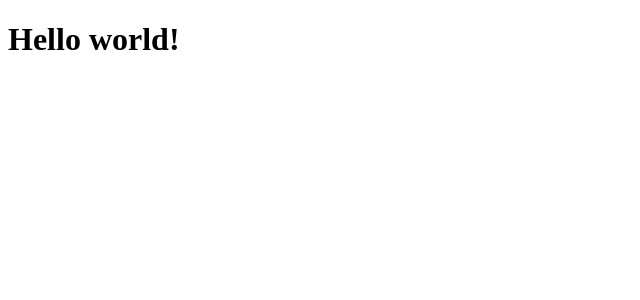
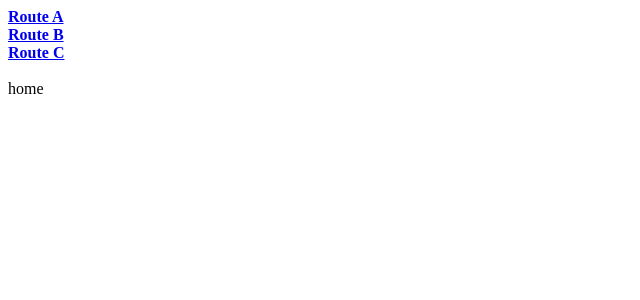
Before and after one commit to jsloat/jsloat.github.io, a React (Create React App) app: page / in a window 1280 px wide. Shown: the top 300 px of the page, without its empty margins (0-640 px from the left). Built offline with nearby package versions, Linux system fonts and the light colour scheme.

Commit message:
Routing framework

```diff
--- a/package.json
+++ b/package.json
@@ -38,7 +38,8 @@
     ]
   },
   "devDependencies": {
-    "gh-pages": "^5.0.0"
+    "gh-pages": "^5.0.0",
+    "react-router-dom": "^6.8.1"
   },
   "homepage": "https://jsloat.github.io"
 }
--- a/src/App.tsx
+++ b/src/App.tsx
@@ -1,5 +1,28 @@
 import React from "react";
+import { Link, Route, Routes } from "react-router-dom";
 
-const App = () => <h1>Hello world!</h1>;
+const App = () => (
+  <>
+    <div>
+      <div>
+        <b>
+          <Link to="/a">Route A</Link>
+          <br />
+          <Link to="/b">Route B</Link>
+          <br />
+          <Link to="/c">Route C</Link>
+          <br />
+          <br />
+        </b>
+      </div>
+    </div>
+    <Routes>
+      <Route path="/" element={"home"} />
+      <Route path="/a" element={"a"} />
+      <Route path="/b" element={"b"} />
+      <Route path="/c" element={"c"} />
+    </Routes>
+  </>
+);
 
 export default App;
--- a/src/index.js
+++ b/src/index.js
@@ -1,12 +1,15 @@
 import React from "react";
 import ReactDOM from "react-dom/client";
+import { HashRouter } from "react-router-dom";
 import App from "./App";
 import reportWebVitals from "./reportWebVitals";
 
 const root = ReactDOM.createRoot(document.getElementById("root"));
 root.render(
   <React.StrictMode>
-    <App />
+    <HashRouter>
+      <App />
+    </HashRouter>
   </React.StrictMode>
 );
 
```
Also changed, not shown: 1 other file (tests, documents, lock files or other folders).
